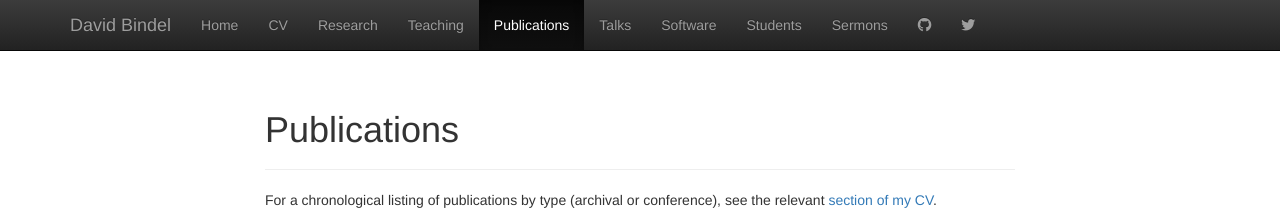
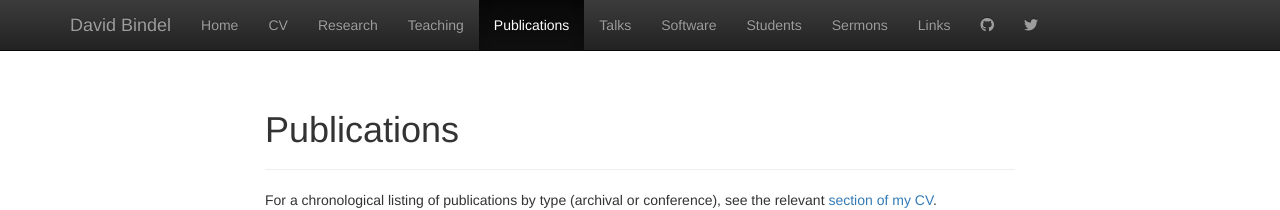
Before and after one commit to dbindel/cornell_web, a Jekyll site: the page built from pubs.html, in a window 1280 px wide. Shown: the top 210 px of the page. Built offline with Jekyll 4.4.1, drawn with Linux system fonts in a browser that asks for light colours; nearby versions of some CDN libraries.

Commit message:
Move other links to own page.

```diff
--- a/_data/navpages.yml
+++ b/_data/navpages.yml
@@ -16,3 +16,5 @@
   name: Students
 - link: sermons
   name: Sermons
+- link: links
+  name: Links
--- a/index.html
+++ b/index.html
@@ -66,12 +66,6 @@
       <a class="btn" href="teaching.html">More classes &raquo;</a>
     </p>
 
-    <h2>Other pointers</h2>
-    <ul>
-      <li><a href="group.html">Research group meetings</a></li>
-      <li><a href="work_with_me.html">Working with me</a></li>
-    </ul>
-
   </div>
 
 </div>
```
